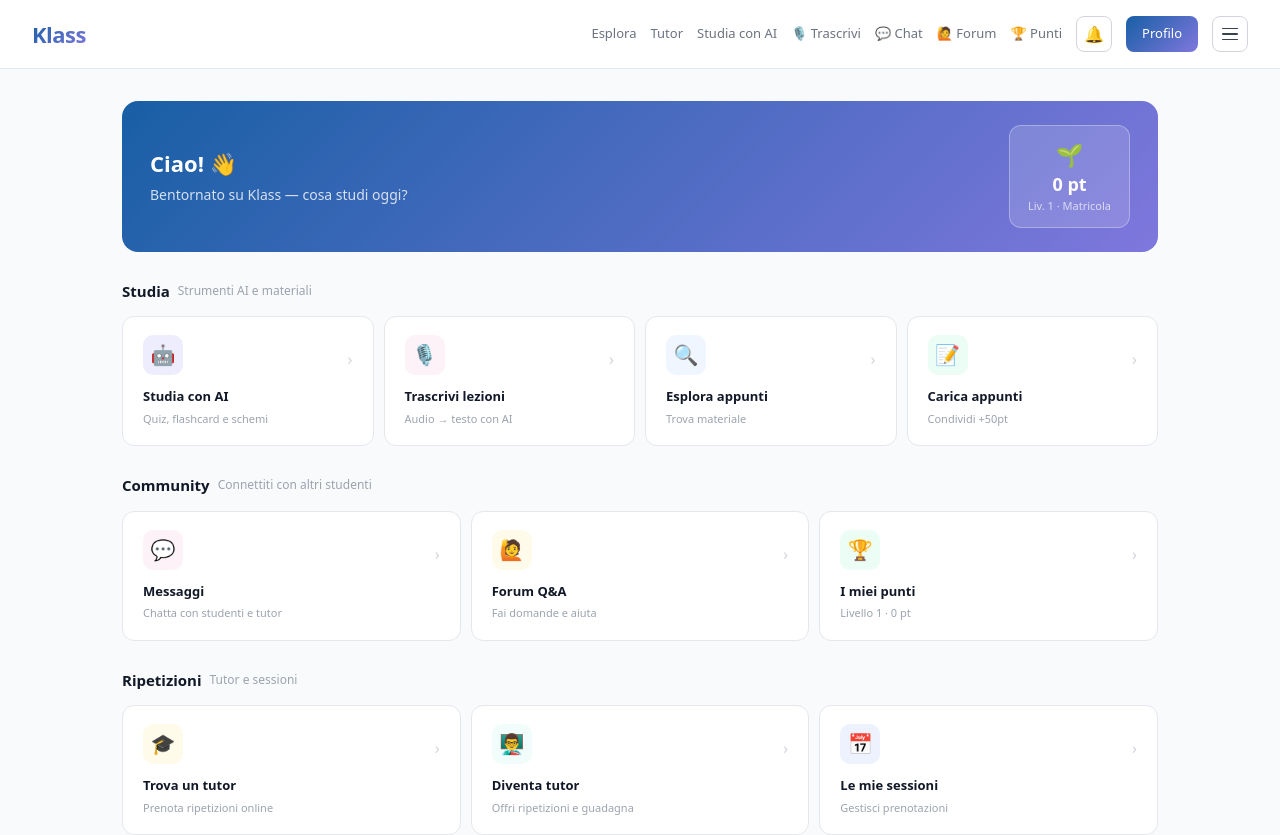
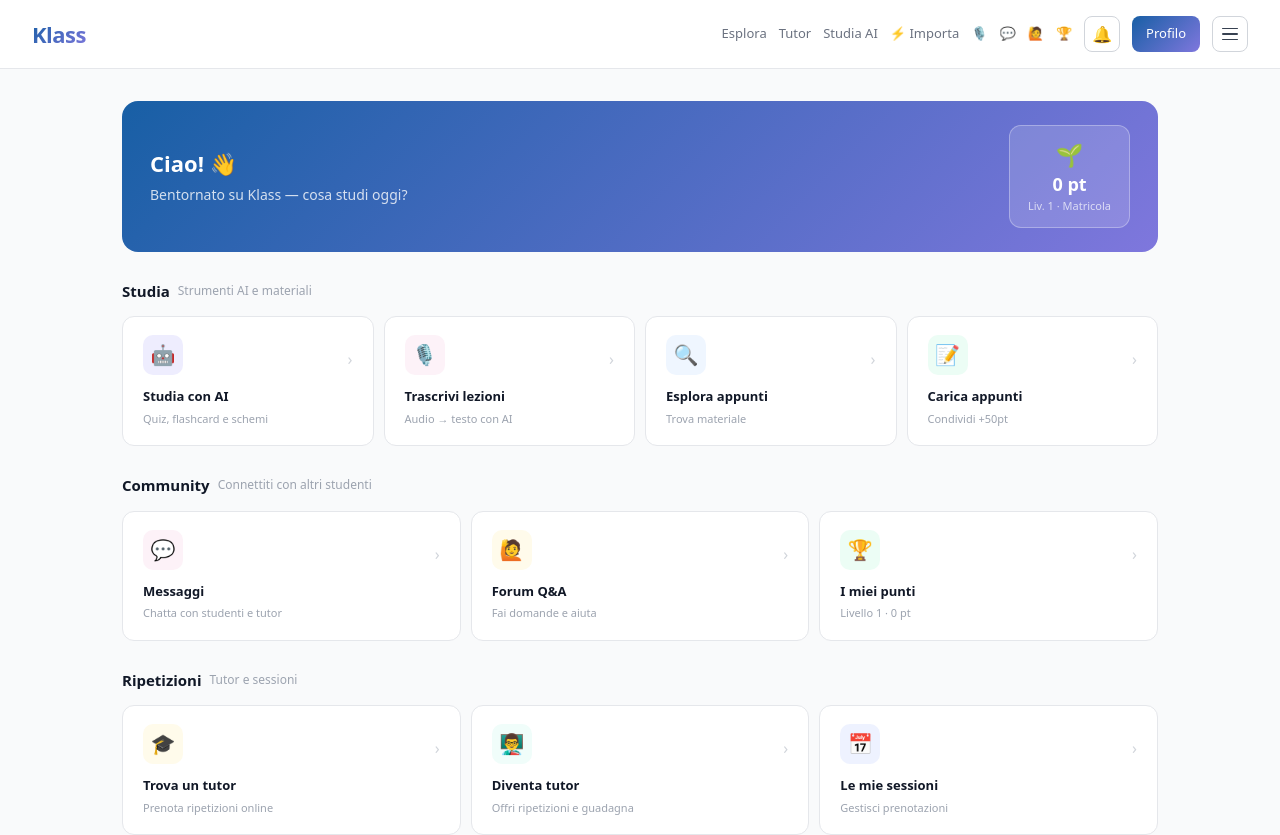
Before and after one commit to StarUpm/studynotes, a Next.js app: page /dashboard in a window 1280 px wide. Shown: the top 835 px of the page. Built offline with nearby package versions, Linux system fonts and the light colour scheme.

Commit message:
Update Layout.tsx

```diff
--- a/src/app/components/Layout.tsx
+++ b/src/app/components/Layout.tsx
@@ -108,6 +108,7 @@ export default function Layout({ children }: { children: React.ReactNode }) {
                 ['Esplora appunti', '/esplora'],
                 ['Trova un tutor', '/tutor'],
                 ['Studia con AI', '/studia'],
+                ['Importa contenuti', '/importa'],
                 ['Trascrivi lezioni', '/trascrivi'],
                 ['Messaggi', '/chat'],
                 ['Forum Q&A', '/forum'],
@@ -117,12 +118,12 @@ export default function Layout({ children }: { children: React.ReactNode }) {
                 ['Il mio profilo', '/profilo-utente'],
               ].map(function([label, href]) {
                 return (
-                  <Link key={label} href={href} onClick={() => setMenuOpen(false)} style={{ color: 'white', fontSize: 18, fontWeight: 500, textDecoration: 'none', padding: '8px 0', borderBottom: '0.5px solid rgba(255,255,255,0.1)', display: 'block' }}>
+                  <Link key={label} href={href} onClick={() => setMenuOpen(false)} style={{ color: 'white', fontSize: 16, fontWeight: 500, textDecoration: 'none', padding: '8px 0', borderBottom: '0.5px solid rgba(255,255,255,0.1)', display: 'block' }}>
                     {label}
                   </Link>
                 )
               })}
-              <button onClick={handleLogout} style={{ color: 'rgba(255,255,255,0.6)', fontSize: 16, fontWeight: 400, background: 'none', border: 'none', padding: '10px 0', textAlign: 'left', cursor: 'pointer', marginTop: 8 }}>
+              <button onClick={handleLogout} style={{ color: 'rgba(255,255,255,0.6)', fontSize: 14, fontWeight: 400, background: 'none', border: 'none', padding: '10px 0', textAlign: 'left', cursor: 'pointer', marginTop: 8 }}>
                 Esci
               </button>
             </div>
@@ -184,14 +185,15 @@ export default function Layout({ children }: { children: React.ReactNode }) {
 
       <nav style={{ display: 'flex', justifyContent: 'space-between', alignItems: 'center', padding: '16px 32px', borderBottom: '0.5px solid #e5e7eb', background: 'white', position: 'sticky', top: 0, zIndex: 50 }}>
         <Link href="/dashboard" style={{ fontSize: 22, fontWeight: 700, background: 'linear-gradient(135deg, #185FA5, #7F77DD)', WebkitBackgroundClip: 'text', WebkitTextFillColor: 'transparent', textDecoration: 'none', letterSpacing: -0.5 }}>Klass</Link>
-        <div style={{ display: 'flex', gap: 14, alignItems: 'center' }}>
+        <div style={{ display: 'flex', gap: 12, alignItems: 'center' }}>
           <Link href="/esplora" style={{ fontSize: 13, color: '#6B7280', textDecoration: 'none' }}>Esplora</Link>
           <Link href="/tutor" style={{ fontSize: 13, color: '#6B7280', textDecoration: 'none' }}>Tutor</Link>
-          <Link href="/studia" style={{ fontSize: 13, color: '#6B7280', textDecoration: 'none' }}>Studia con AI</Link>
-          <Link href="/trascrivi" style={{ fontSize: 13, color: '#6B7280', textDecoration: 'none' }}>🎙️ Trascrivi</Link>
-          <Link href="/chat" style={{ fontSize: 13, color: '#6B7280', textDecoration: 'none' }}>💬 Chat</Link>
-          <Link href="/forum" style={{ fontSize: 13, color: '#6B7280', textDecoration: 'none' }}>🙋 Forum</Link>
-          <Link href="/punti" style={{ fontSize: 13, color: '#6B7280', textDecoration: 'none' }}>🏆 Punti</Link>
+          <Link href="/studia" style={{ fontSize: 13, color: '#6B7280', textDecoration: 'none' }}>Studia AI</Link>
+          <Link href="/importa" style={{ fontSize: 13, color: '#6B7280', textDecoration: 'none' }}>⚡ Importa</Link>
+          <Link href="/trascrivi" style={{ fontSize: 13, color: '#6B7280', textDecoration: 'none' }}>🎙️</Link>
+          <Link href="/chat" style={{ fontSize: 13, color: '#6B7280', textDecoration: 'none' }}>💬</Link>
+          <Link href="/forum" style={{ fontSize: 13, color: '#6B7280', textDecoration: 'none' }}>🙋</Link>
+          <Link href="/punti" style={{ fontSize: 13, color: '#6B7280', textDecoration: 'none' }}>🏆</Link>
           <button
             onClick={() => setNotificheOpen(!notificheOpen)}
             style={{ position: 'relative', background: 'none', border: '0.5px solid #d1d5db', width: 36, height: 36, borderRadius: 8, cursor: 'pointer', display: 'flex', alignItems: 'center', justifyContent: 'center', fontSize: 16 }}
@@ -203,7 +205,7 @@ export default function Layout({ children }: { children: React.ReactNode }) {
               </div>
             )}
           </button>
-          <Link href="/profilo-utente" style={{ background: 'linear-gradient(135deg, #185FA5, #7F77DD)', color: 'white', border: 'none', padding: '8px 16px', borderRadius: 8, fontSize: 13, textDecoration: 'none', fontWeight: 500 }}>Profilo</Link>
+          <Link href="/profilo-utente" style={{ background: 'linear-gradient(135deg, #185FA5, #7F77DD)', color: 'white', border: 'none', padding: '8px 14px', borderRadius: 8, fontSize: 13, textDecoration: 'none', fontWeight: 500 }}>Profilo</Link>
           <button onClick={() => setMenuOpen(true)} style={{ background: 'none', border: '0.5px solid #d1d5db', width: 36, height: 36, borderRadius: 8, cursor: 'pointer', display: 'flex', flexDirection: 'column', alignItems: 'center', justifyContent: 'center', gap: 4 }}>
             <span style={{ display: 'block', width: 16, height: 1.5, background: '#374151', borderRadius: 2 }} />
             <span style={{ display: 'block', width: 16, height: 1.5, background: '#374151', borderRadius: 2 }} />
@@ -217,7 +219,7 @@ export default function Layout({ children }: { children: React.ReactNode }) {
       <footer style={{ background: '#042C53', padding: '48px 40px 0', marginTop: 'auto' }}>
         <div style={{ display: 'grid', gridTemplateColumns: '1fr 1fr 1fr 1fr 1.6fr', gap: 32, paddingBottom: 40, borderBottom: '0.5px solid rgba(255,255,255,0.12)' }}>
           {[
-            { title: 'Piattaforma', links: [['Esplora appunti', '/esplora'], ['Trova un tutor', '/tutor'], ['Studia con AI', '/studia'], ['Trascrivi lezioni', '/trascrivi'], ['Forum Q&A', '/forum']] },
+            { title: 'Piattaforma', links: [['Esplora appunti', '/esplora'], ['Trova un tutor', '/tutor'], ['Studia con AI', '/studia'], ['Importa contenuti', '/importa'], ['Forum Q&A', '/forum']] },
             { title: 'Account', links: [['Registrati', '/register'], ['Accedi', '/login'], ['Il mio profilo', '/profilo-utente'], ['Le mie sessioni', '/sessioni'], ['I miei punti', '/punti']] },
             { title: 'Social', links: [['Instagram', '#'], ['TikTok', '#'], ['YouTube', '#'], ['LinkedIn', '#']] },
             { title: 'Link utili', links: [['Privacy Policy', '#'], ['Termini e condizioni', '#'], ['Cookie Policy', '#'], ['FAQ', '#'], ['Contattaci', '#']] },
```
